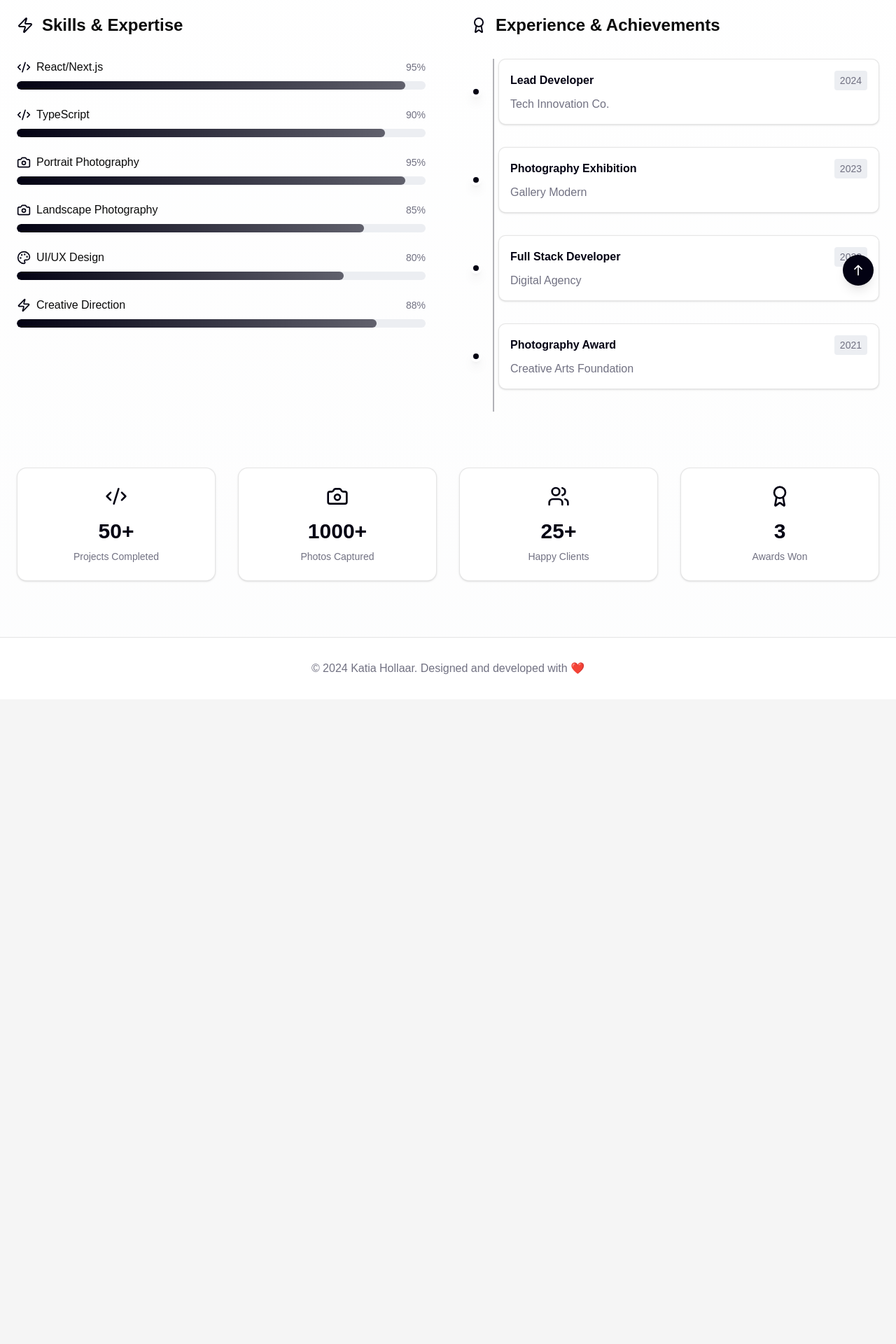
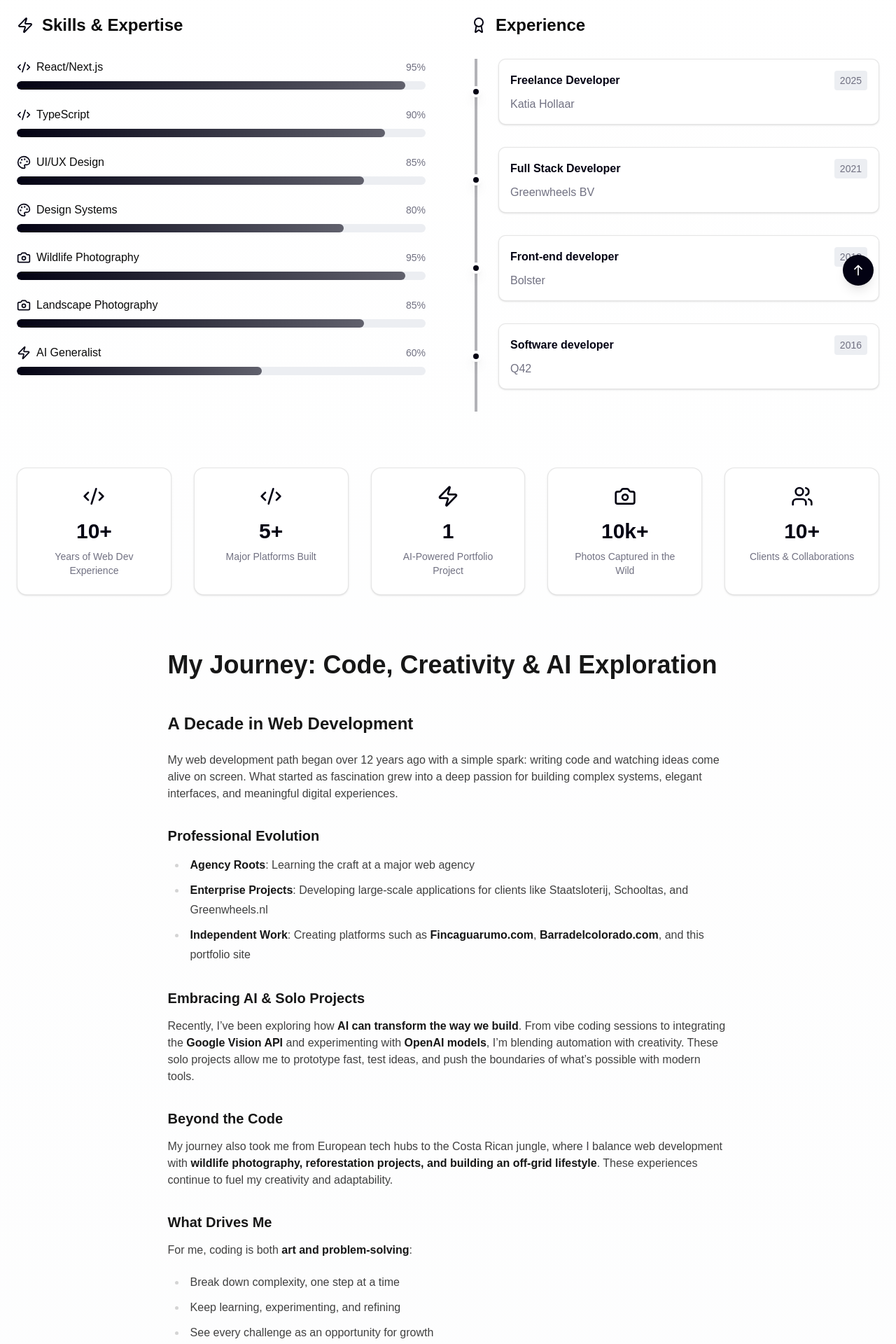
Before and after one commit to afkatja/afkatja.github.io, a Next.js app: page /about in a window 1280 px wide. Shown: the part 360-2280 px from the top of the page at 70% size. Before the commit the page ends 1359 px from the top, so only its background shows below. Built offline with nearby package versions, Linux system fonts and the light colour scheme; a web font is replaced by a local one.

Commit message:
feat: about section

```diff
--- a/src/app/(pages)/about/AboutSection.tsx
+++ b/src/app/(pages)/about/AboutSection.tsx
@@ -2,35 +2,13 @@
 
 import { motion, useInView } from "motion/react"
 import { useRef } from "react"
-import { Code2, Camera, Palette, Zap, Award, Users } from "lucide-react"
+import { Zap, Award } from "lucide-react"
+import { about, achievements, skills, stats } from "./data"
+import Markdown from "react-markdown"
 
 export function AboutSection() {
   const ref = useRef(null)
   const isInView = useInView(ref, { once: true, margin: "-100px" })
-
-  const skills = [
-    { name: "React/Next.js", level: 95, icon: Code2 },
-    { name: "TypeScript", level: 90, icon: Code2 },
-    { name: "Portrait Photography", level: 95, icon: Camera },
-    { name: "Landscape Photography", level: 85, icon: Camera },
-    { name: "UI/UX Design", level: 80, icon: Palette },
-    { name: "Creative Direction", level: 88, icon: Zap },
-  ]
-
-  const achievements = [
-    { year: "2024", title: "Lead Developer", company: "Tech Innovation Co." },
-    {
-      year: "2023",
-      title: "Photography Exhibition",
-      company: "Gallery Modern",
-    },
-    { year: "2022", title: "Full Stack Developer", company: "Digital Agency" },
-    {
-      year: "2021",
-      title: "Photography Award",
-      company: "Creative Arts Foundation",
-    },
-  ]
 
   return (
     <motion.section
@@ -49,7 +27,7 @@ export function AboutSection() {
           </h2>
           <p className="text-lg text-muted-foreground max-w-3xl mx-auto">
             I'm passionate about crafting beautiful digital experiences and
-            capturing life's moments through photography. With over 5 years of
+            capturing life's moments through photography. With over 10 years of
             experience in web development and a keen eye for visual
             storytelling.
           </p>
@@ -110,12 +88,12 @@ export function AboutSection() {
           >
             <h3 className="text-2xl font-bold mb-8 flex items-center gap-3">
               <Award className="text-primary" />
-              Experience & Achievements
+              Experience
             </h3>
 
             <div className="relative">
               {/* Timeline Line */}
-              <div className="absolute left-8 top-0 bottom-0 w-0.5 bg-primary/30" />
+              <div className="absolute left-6 -translate-x-4.5 top-0 bottom-0 w-1 bg-primary/30" />
 
               {achievements.map((achievement, index) => (
                 <motion.div
@@ -163,14 +141,9 @@ export function AboutSection() {
           initial={{ opacity: 0, y: 50 }}
           animate={isInView ? { opacity: 1, y: 0 } : {}}
           transition={{ duration: 0.6, delay: 0.8 }}
-          className="mt-20 grid grid-cols-2 md:grid-cols-4 gap-8"
+          className="mt-20 grid grid-cols-2 md:grid-cols-5 gap-8"
         >
-          {[
-            { icon: Code2, number: "50+", label: "Projects Completed" },
-            { icon: Camera, number: "1000+", label: "Photos Captured" },
-            { icon: Users, number: "25+", label: "Happy Clients" },
-            { icon: Award, number: "3", label: "Awards Won" },
-          ].map((stat, index) => (
+          {stats.map((stat, index) => (
             <motion.div
               key={index}
               className="text-center p-6 bg-card border border-border rounded-xl shadow-sm"
@@ -190,6 +163,14 @@ export function AboutSection() {
             </motion.div>
           ))}
         </motion.div>
+        <motion.div
+          initial={{ opacity: 0, y: 50 }}
+          animate={isInView ? { opacity: 1, y: 0 } : {}}
+          transition={{ duration: 0.6, delay: 0.8 }}
+          className="mt-20 prose mx-auto prose-neutral dark:prose-invert"
+        >
+          <Markdown className="">{about}</Markdown>
+        </motion.div>
       </div>
     </motion.section>
   )
--- /dev/null
+++ b/src/app/(pages)/about/data.ts
@@ -0,0 +1,70 @@
+import { Code2, Camera, Palette, Zap, Users } from "lucide-react"
+
+const about = `# My Journey: Code, Creativity & AI Exploration
+
+## A Decade in Web Development
+
+My web development path began over 12 years ago with a simple spark: writing code and watching ideas come alive on screen. What started as fascination grew into a deep passion for building complex systems, elegant interfaces, and meaningful digital experiences.
+
+### Professional Evolution
+- **Agency Roots**: Learning the craft at a major web agency
+- **Enterprise Projects**: Developing large-scale applications for clients like Staatsloterij, Schooltas, and Greenwheels.nl
+- **Independent Work**: Creating platforms such as **Fincaguarumo.com**, **Barradelcolorado.com**, and this portfolio site
+
+### Embracing AI & Solo Projects
+Recently, I’ve been exploring how **AI can transform the way we build**. From vibe coding sessions to integrating the **Google Vision API** and experimenting with **OpenAI models**, I’m blending automation with creativity. These solo projects allow me to prototype fast, test ideas, and push the boundaries of what’s possible with modern tools.
+
+### Beyond the Code
+My journey also took me from European tech hubs to the Costa Rican jungle, where I balance web development with **wildlife photography, reforestation projects, and building an off-grid lifestyle**. These experiences continue to fuel my creativity and adaptability.
+
+### What Drives Me
+For me, coding is both **art and problem-solving**:
+- Break down complexity, one step at a time
+- Keep learning, experimenting, and refining
+- See every challenge as an opportunity for growth
+
+> In code, as in life, the real magic lies in learning continuously and creating something meaningful.
+`
+
+const skills = [
+  { name: "React/Next.js", level: 95, icon: Code2 },
+  { name: "TypeScript", level: 90, icon: Code2 },
+  { name: "UI/UX Design", level: 85, icon: Palette },
+  { name: "Design Systems", level: 80, icon: Palette },
+  { name: "Wildlife Photography", level: 95, icon: Camera },
+  { name: "Landscape Photography", level: 85, icon: Camera },
+  { name: "AI Generalist", level: 60, icon: Zap },
+]
+
+const achievements = [
+  { year: "2025", title: "Freelance Developer", company: "Katia Hollaar" },
+  { year: "2021", title: "Full Stack Developer", company: "Greenwheels BV" },
+  {
+    year: "2018",
+    title: "Front-end developer",
+    company: "Bolster",
+  },
+  {
+    year: "2016",
+    title: "Software developer",
+    company: "Q42",
+  },
+]
+
+const stats = [
+  {
+    icon: Code2,
+    number: "10+",
+    label: "Years of Web Dev Experience",
+  },
+  { icon: Code2, number: "5+", label: "Major Platforms Built" },
+  { icon: Zap, number: "1", label: "AI-Powered Portfolio Project" },
+  {
+    icon: Camera,
+    number: "10k+",
+    label: "Photos Captured in the Wild",
+  },
+  { icon: Users, number: "10+", label: "Clients & Collaborations" },
+]
+
+export { about, skills, achievements, stats }
--- a/src/app/(pages)/web/Project.tsx
+++ b/src/app/(pages)/web/Project.tsx
@@ -15,14 +15,14 @@ const ProjectCard: React.FC<{
       initial={{ opacity: 0, scale: 0.8 }}
       animate={isInView ? { opacity: 1, scale: 1 } : {}}
       transition={{ duration: 0.6, delay: 0.4 + project.id * 0.1 }}
-      className="group bg-card border border-border rounded-xl overflow-hidden shadow-sm hover:shadow-xl transition-all duration-300 hover:cursor-pointer p-6"
+      className="group bg-card border border-border rounded-xl overflow-hidden shadow-sm hover:shadow-xl transition-all duration-300 hover:cursor-pointer p-6 flex flex-col"
       whileHover={{ y: -10, scale: 1.02 }}
     >
       <div className="relative overflow-hidden">
         <ImageWithFallback
           src={project.imageUrl}
           alt={project.title}
-          className="w-full h-48 object-cover transition-transform duration-300 group-hover:scale-110"
+          className="h-48 block mx-auto object-contain object-center transition-transform duration-300 group-hover:scale-110"
         />
         <motion.div
           className="absolute inset-0 bg-primary/80 opacity-0 group-hover:opacity-100 transition-opacity duration-300 flex items-center justify-center gap-4"
@@ -54,8 +54,8 @@ const ProjectCard: React.FC<{
         <p className="text-muted-foreground mb-4 text-sm">
           {project.description}
         </p>
-
-        <div className="flex flex-wrap gap-2">
+      </div>
+      <footer className="flex flex-wrap gap-2 mt-auto">
         {project.technologies.map((tech: string) => (
           <motion.span
             key={tech}
@@ -65,8 +65,7 @@ const ProjectCard: React.FC<{
             {tech}
           </motion.span>
         ))}
-        </div>
-      </div>
+      </footer>
     </motion.div>
   )
 }
--- a/src/app/(pages)/web/data.ts
+++ b/src/app/(pages)/web/data.ts
@@ -68,7 +68,7 @@ const projects: ProjectCardProps[] = [
     category: "frontend",
     title: "Bolster",
     description:
-      "Front-end development of a flexible and versatile system of custom built components and templates to empower NGOs and independent journalistic organizations on the web. Tailoring the UI for the specific clients' needs and requirements. Constantly improving and further developing responsive and browser/OS agnostic design system.",
+      "A platform supporting NGOs and independent journalistic organizations with a flexible, versatile web presence. I worked on the front-end development, building a custom design system with React and Storybook, integrated into the Perikles WordPress framework. The system included reusable components and templates, tailored to clients’ needs, and designed for responsiveness and cross-browser compatibility.",
     technologies: ["React", "wordpress", "styled components", "node"],
     imageUrl: "/bolster.png",
     githubLink: "",
@@ -80,7 +80,7 @@ const projects: ProjectCardProps[] = [
     category: "frontend",
     title: "Fietsersbond",
     description:
-      "The portal website of the Dutch cyclists union, with subsites for local departments. Built with Worpress custom theme platform (Perikles), with advanced custom components and templates, using webpack, sass and ecmascript.",
+      "The portal website of the Dutch Cyclists’ Union, featuring subsites for local departments. Built on a custom WordPress theme platform (Perikles) with advanced components and templates, using React, Webpack, Sass, and ECMAScript for a scalable and maintainable front end.",
     technologies: ["React", "wordpress", "sass", "node"],
     imageUrl: "/fietsersbond.svg",
     githubLink: "",
@@ -92,8 +92,8 @@ const projects: ProjectCardProps[] = [
     category: "frontend",
     title: "One world",
     description:
-      "The platform for the Dutch digital magazine dealing with the issues of politics, sustainability and citizen awareness.",
-    technologies: ["React", "wordpress", "sass", "node"],
+      "The online platform for the Dutch digital magazine focused on politics, sustainability, and citizen awareness. I developed the site on WordPress, building custom plugins to extend functionality. On the front end, we used React with styled-components to create a modern, responsive, and maintainable user experience.",
+    technologies: ["React", "wordpress", "styled components", "node"],
     imageUrl: "/oneworld.svg",
     githubLink: "",
     liveLink: "",
@@ -104,8 +104,8 @@ const projects: ProjectCardProps[] = [
     category: "frontend",
     title: "Schooltas",
     description:
-      "The learning platform that combines enriched eBooks with social & collaborative learning tools. A web application with a shared interface for schoolchildren, teachers and book editors that enables entirely digital learning environment: reading, writing, making notes and drawings, reviewing homework, playing games like wordweb and enriching book content with interactive elements (video, photo, game, etc).",
-    technologies: ["vue", "sass", "node"],
+      "A digital learning platform that combines enriched eBooks with social and collaborative tools for schoolchildren, teachers, and book editors. The web application supports reading, writing, note-taking, drawing, reviewing homework, playing educational games, and enriching content with interactive media. I was responsible for building the account section of the app, enabling teachers and students to manage their personal learning environment and access collaborative features. The project was built using Vue.js and Sass, following BEM and SMACSS principles for maintainable HTML5/CSS3.",
+    technologies: ["vue.js", "sass", "node"],
     liveLink: "",
     imageUrl: "/schooltas.avif",
     githubLink: "",
@@ -116,8 +116,8 @@ const projects: ProjectCardProps[] = [
     category: "frontend",
     title: "Staatsloterij",
     description:
-      "The website of the Dutch State lottery. Responsive webshop and website.",
-    technologies: [".net", "angular", "backbone.js", "sass"],
+      "The official website of the Dutch State Lottery, built as a responsive webshop and information portal. I was responsible for the account section, where users could interactively check their winnings through a gamified interface. The project combined  frontend frameworks (Backbone.js, Angular.js, Knockout.js) with a Java/Groovy backend, following OOcss principles for maintainable HTML5/CSS3.",
+    technologies: [".net", "angular", "backbone.js", "css3", "OOcss"],
     imageUrl: "staatsloterij.avif",
     githubLink: "",
     liveLink: "http://staatsloterij.nl",
--- a/src/app/globals.css
+++ b/src/app/globals.css
@@ -1,4 +1,5 @@
 @import "tailwindcss";
+@plugin "@tailwindcss/typography";
 
 @custom-variant dark (&:is(.dark *));
 
@@ -196,3 +197,7 @@
 html {
   font-size: var(--font-size);
 }
+
+.prose {
+  max-width: 90ch;
+}
--- a/src/app/lib/getPortfolioImages.ts
+++ b/src/app/lib/getPortfolioImages.ts
@@ -45,7 +45,7 @@ const categories = {
  * @returns {string|undefined} The category name, or undefined if no match is found.
  */
 function pickCategory(labels: (string | undefined | null)[]): string {
-  if (!labels || labels.length === 0) return undefined
+  if (!labels || labels.length === 0) return "Other"
 
   const normalizedLabels = labels
     .filter(label => typeof label === "string" && !!label)
```
Also changed, not shown: 1 other file (tests, documents, lock files or other folders). Lines whose indentation alone changed are shown as unchanged.
